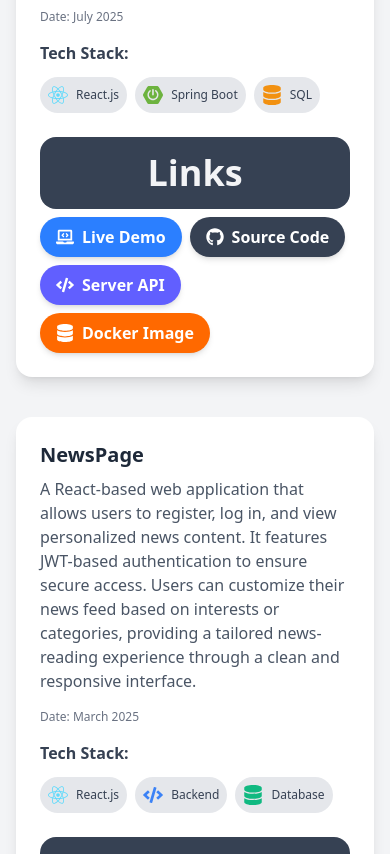
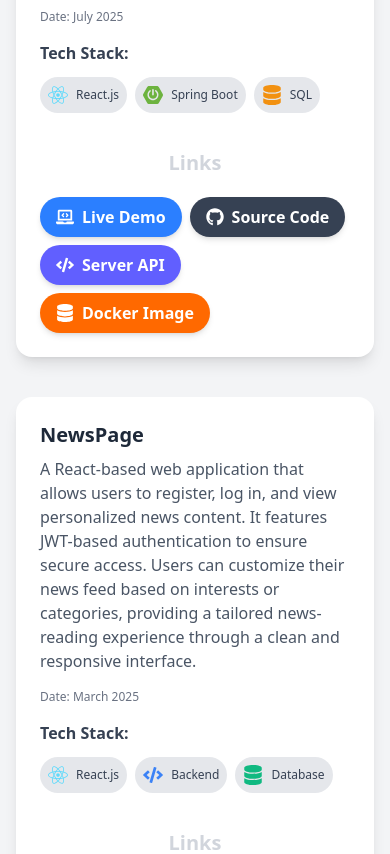
Before and after one commit to S-Gangadhar-tech/Gangadhar_portfolio, a React (Vite) app: page / in a window 390 px wide. Shown: the part 3980-4834 px from the top of the page. Built offline with nearby package versions, Linux system fonts and the light colour scheme.

Commit message:
project section mobile view fix

```diff
--- a/src/compontents/Projects.jsx
+++ b/src/compontents/Projects.jsx
@@ -1,36 +1,43 @@
-import React from 'react';
-import { motion } from 'framer-motion';
-import { FaLaptopCode, FaGithub, FaDatabase, FaCode, FaReact } from 'react-icons/fa';
-import { SiSpringboot } from 'react-icons/si';
+import React from "react";
+import { motion } from "framer-motion";
+import {
+    FaLaptopCode,
+    FaGithub,
+    FaDatabase,
+    FaCode,
+    FaReact,
+} from "react-icons/fa";
+import { SiSpringboot } from "react-icons/si";
 
 const techIconsMap = {
-    'React.js': { icon: FaReact, color: '#61DAFB' },
-    'Spring Boot': { icon: SiSpringboot, color: '#6DB33F' },
-    'SQL': { icon: FaDatabase, color: '#F29111' },
-    'Backend': { icon: FaCode, color: '#3B82F6' },
-    'Database': { icon: FaDatabase, color: '#10B981' },
+    "React.js": { icon: FaReact, color: "#61DAFB" },
+    "Spring Boot": { icon: SiSpringboot, color: "#6DB33F" },
+    SQL: { icon: FaDatabase, color: "#F29111" },
+    Backend: { icon: FaCode, color: "#3B82F6" },
+    Database: { icon: FaDatabase, color: "#10B981" },
 };
 
 function Projects() {
     const projectsData = [
         {
-            title: 'Driver_Locker',
+            title: "Driver_Locker",
             description:
-                'A full-stack application that uses an API to accept an area or college name as input and fetch all relevant details about the college, including its location, courses offered, and other key information.',
-            date: 'July 2025',
-            liveLink: 'https://www.vglabs.online/',
-            githubLink: 'https://github.com/S-Gangadhar-tech/Drive_Locker',
-            serverAPI: 'https://api.vglabs.online/api/v1.0/swagger-ui/index.html#/',
-            dockerPublicImage: 'https://hub.docker.com/r/sgangadhartech/drivelocker-server/tags',
-            techStack: ['React.js', 'Spring Boot', 'SQL'],
+                "A full-stack application that uses an API to accept an area or college name as input and fetch all relevant details about the college, including its location, courses offered, and other key information.",
+            date: "July 2025",
+            liveLink: "https://www.vglabs.online/",
+            githubLink: "https://github.com/S-Gangadhar-tech/Drive_Locker",
+            serverAPI: "https://api.vglabs.online/api/v1.0/swagger-ui/index.html#/",
+            dockerPublicImage:
+                "https://hub.docker.com/r/sgangadhartech/drivelocker-server/tags",
+            techStack: ["React.js", "Spring Boot", "SQL"],
         },
         {
-            title: 'NewsPage',
+            title: "NewsPage",
             description:
-                'A React-based web application that allows users to register, log in, and view personalized news content. It features JWT-based authentication to ensure secure access. Users can customize their news feed based on interests or categories, providing a tailored news-reading experience through a clean and responsive interface.',
-            date: 'March 2025',
-            githubLink: 'https://github.com/S-Gangadhar-tech/NewsPage',
-            techStack: ['React.js', 'Backend', 'Database'],
+                "A React-based web application that allows users to register, log in, and view personalized news content. It features JWT-based authentication to ensure secure access. Users can customize their news feed based on interests or categories, providing a tailored news-reading experience through a clean and responsive interface.",
+            date: "March 2025",
+            githubLink: "https://github.com/S-Gangadhar-tech/NewsPage",
+            techStack: ["React.js", "Backend", "Database"],
         },
     ];
 
@@ -41,11 +48,18 @@ function Projects() {
 
     const itemVariants = {
         hidden: { y: 20, opacity: 0 },
-        visible: { y: 0, opacity: 1, transition: { duration: 0.5, ease: 'easeOut' } },
+        visible: {
+            y: 0,
+            opacity: 1,
+            transition: { duration: 0.5, ease: "easeOut" },
+        },
     };
 
     return (
-        <section id="projects" className="py-20 bg-gray-100 dark:bg-gray-900 transition-colors duration-500">
+        <section
+            id="projects"
+            className="py-20 bg-gray-100 dark:bg-gray-900 transition-colors duration-500"
+        >
             <div className="container mx-auto px-4">
                 <motion.h2
                     className="text-3xl md:text-5xl font-extrabold text-center mb-10 md:mb-16 text-gray-800 dark:text-white"
@@ -72,19 +86,27 @@ function Projects() {
                             className="p-6 md:p-8 bg-white dark:bg-gray-800 rounded-2xl shadow-lg transition-all duration-300 ease-in-out hover:shadow-2xl hover:border-blue-500 hover:scale-105"
                             variants={itemVariants}
                             whileHover={{
-                                boxShadow: '0 10px 25px rgba(0, 0, 0, 0.2)',
+                                boxShadow: "0 10px 25px rgba(0, 0, 0, 0.2)",
                                 scale: 1.05,
                                 transition: { duration: 0.3 },
                             }}
                         >
                             <div className="flex flex-col justify-between h-full">
                                 <div className="mb-4 md:mb-6">
-                                    <h3 className="text-xl md:text-3xl font-bold mb-2 text-gray-800 dark:text-white">{project.title}</h3>
-                                    <p className="text-base md:text-lg text-gray-600 dark:text-gray-300 mb-4">{project.description}</p>
-                                    <p className="text-xs md:text-sm font-medium text-gray-500 dark:text-gray-400">Date: {project.date}</p>
+                                    <h3 className="text-xl md:text-3xl font-bold mb-2 text-gray-800 dark:text-white">
+                                        {project.title}
+                                    </h3>
+                                    <p className="text-base md:text-lg text-gray-600 dark:text-gray-300 mb-4">
+                                        {project.description}
+                                    </p>
+                                    <p className="text-xs md:text-sm font-medium text-gray-500 dark:text-gray-400">
+                                        Date: {project.date}
+                                    </p>
                                 </div>
                                 <div>
-                                    <h4 className="font-semibold text-base md:text-lg text-gray-700 dark:text-gray-200 mb-3">Tech Stack:</h4>
+                                    <h4 className="font-semibold text-base md:text-lg text-gray-700 dark:text-gray-200 mb-3">
+                                        Tech Stack:
+                                    </h4>
                                     <div className="flex flex-wrap gap-2 md:gap-4 mb-6">
                                         {project.techStack.map((techName, i) => {
                                             const techInfo = techIconsMap[techName];
@@ -95,16 +117,36 @@ function Projects() {
                                                     key={i}
                                                     className="flex items-center space-x-2 p-2 rounded-full bg-gray-200 dark:bg-gray-700"
                                                 >
-                                                    <IconComponent className="text-xl md:text-2xl" style={{ color: techInfo.color }} />
-                                                    <span className="text-xs md:text-sm font-medium text-gray-700 dark:text-gray-300">{techName}</span>
+                                                    <IconComponent
+                                                        className="text-xl md:text-2xl"
+                                                        style={{ color: techInfo.color }}
+                                                    />
+                                                    <span className="text-xs md:text-sm font-medium text-gray-700 dark:text-gray-300">
+                                                        {techName}
+                                                    </span>
                                                 </div>
                                             );
                                         })}
                                     </div>
                                     <div className="flex flex-wrap gap-2 md:gap-4">
-                                        <motion.h1 className="w-full block text-4xl md:text-6xl font-extrabold bg-gray-700 p-4 rounded-2xl text-center hover:scale-105 transition-transform duration-300 cursor-pointer select-none">
+                                        <motion.h1
+                                            className="
+    w-full max-w-2xl mx-auto
+    text-xl sm:text-2xl md:text-3xl lg:text-4xl xl:text-5xl
+    font-extrabold
+    p-3 sm:p-4 md:p-6
+    rounded-2xl
+    text-center
+    text-gray-300
+    hover:scale-105
+    transition-transform duration-300
+    cursor-pointer
+    select-none
+  "
+                                        >
                                             Links
                                         </motion.h1>
+
 
 
                                         {project.liveLink && (
```
